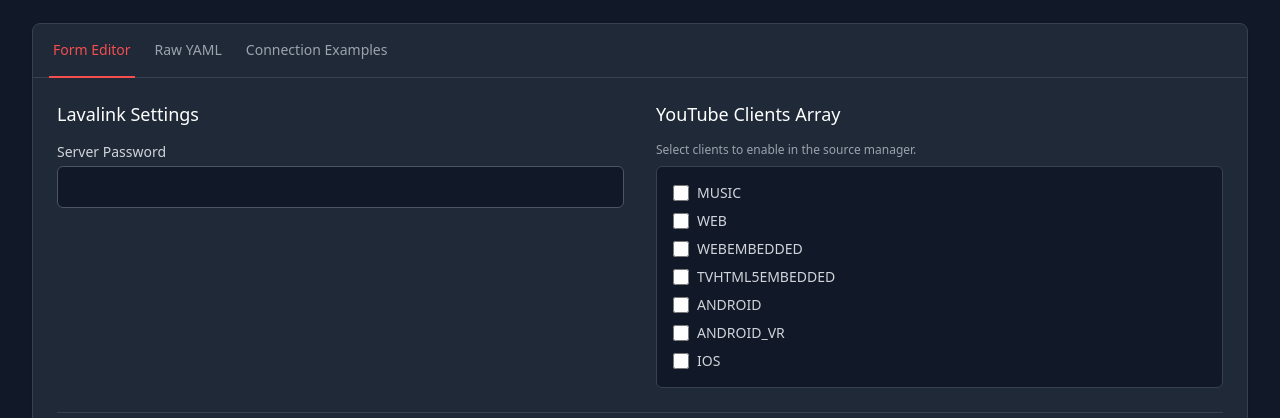
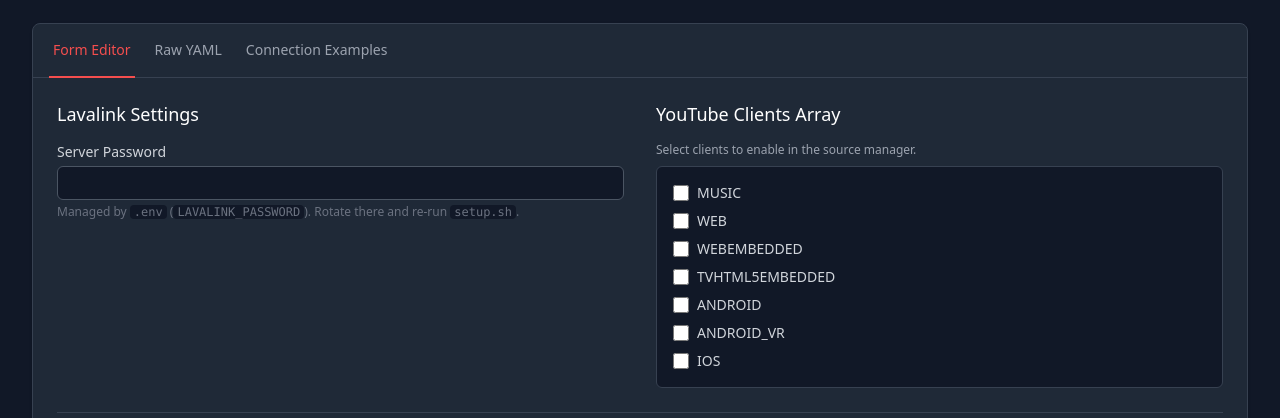
Before and after one commit to cycle-five/lavalink-ops, a Python web app: template admin/app/templates/config.html in a window 1280 px wide. Shown: the part 163-581 px from the top of the page. Run offline with Jinja, Linux system fonts and the light colour scheme; the template is opened without the code that fills it, so the values that code supplies are empty; some libraries are stand-ins or nearby versions.

Commit message:
Stop pretending the admin UI can rotate the Lavalink password
docker-compose injects LAVALINK_SERVER_PASSWORD from .env, which Spring
Boot relaxed binding maps to lavalink.server.password and always wins
over the YAML. Editing the password through the config form silently
did nothing.

Make the field read-only, explain where the password actually lives,
and drop the write from the form handler. The value still feeds the
connection-examples tab so wiring a bot is unchanged.

Co-Authored-By: Claude Opus 4.7 (1M context) <noreply@anthropic.com>

```diff
--- a/admin/app/routers/config.py
+++ b/admin/app/routers/config.py
@@ -63,7 +63,6 @@ async def config_page(request: Request):
 @router.post("/config/save-form")
 async def save_form(
     request: Request,
-    password: str = Form(""),
     clients: list[str] = Form([]),
     oauth_enabled: bool = Form(False),
     oauth_refresh: str = Form(""),
@@ -74,12 +73,15 @@ async def save_form(
     spotify_client_secret: str = Form(""),
     spotify_country_code: str = Form("US"),
 ):
+    # Note: lavalink.server.password is intentionally not editable here.
+    # docker-compose injects LAVALINK_SERVER_PASSWORD from .env which always
+    # overrides the YAML value, so a UI edit would silently do nothing.
+    # Rotate it by editing .env and re-running setup.sh.
     try:
         lock = get_config_lock()
         async with lock:
             config_data = await yaml_manager.read_config()
 
-            yaml_manager._set_nested(config_data, ["lavalink", "server", "password"], password)
             yaml_manager._set_nested(config_data, ["plugins", "youtube", "clients"], clients)
             yaml_manager._set_nested(config_data, ["plugins", "youtube", "oauth", "enabled"], oauth_enabled)
 
--- a/admin/app/templates/config.html
+++ b/admin/app/templates/config.html
@@ -58,8 +58,9 @@
                     <div class="space-y-4">
                         <div>
                             <label class="block text-sm font-medium text-gray-300">Server Password</label>
-                            <input type="text" name="password" value="{{ password }}"
-                                   class="mt-1 block w-full bg-gray-900 border border-gray-600 rounded-md py-2 px-3 text-white focus:outline-none focus:ring-1 focus:ring-lavalink">
+                            <input type="text" value="{{ password }}" readonly
+                                   class="mt-1 block w-full bg-gray-900 border border-gray-600 rounded-md py-2 px-3 text-gray-400 font-mono text-xs focus:outline-none cursor-not-allowed">
+                            <p class="text-xs text-gray-500 mt-1">Managed by <code class="bg-gray-900 px-1 rounded">.env</code> (<code class="bg-gray-900 px-1 rounded">LAVALINK_PASSWORD</code>). Rotate there and re-run <code class="bg-gray-900 px-1 rounded">setup.sh</code>.</p>
                         </div>
                     </div>
                 </div>
```
